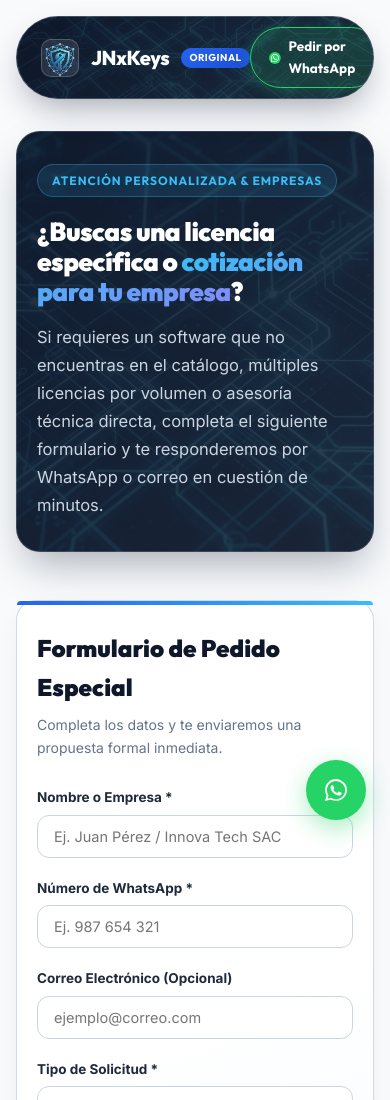
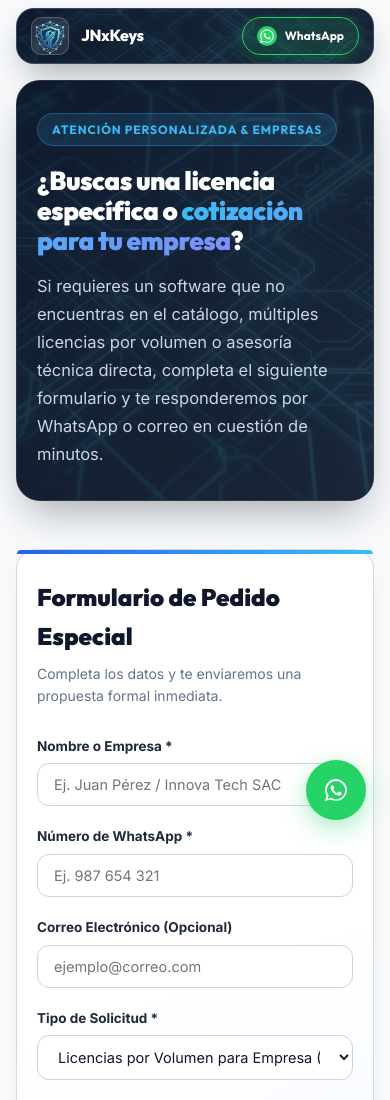
Before and after one commit to JNxKeys/JNxKeys.github.io, a plain HTML site: page contacto/index.html in a window 390 px wide. Shown: the top 1100 px of the page. Drawn offline with Linux system fonts and the light colour scheme.

Commit message:
fix(responsive): ensure 100% full background coverage for hero and nav on tablets and mobiles

```diff
--- a/contacto/index.html
+++ b/contacto/index.html
@@ -71,9 +71,7 @@
             display: flex;
             align-items: center;
             justify-content: space-between;
-            background: linear-gradient(135deg, rgba(15, 23, 42, 0.90) 0%, rgba(30, 41, 59, 0.85) 100%), url('/assets/img/hero_tech_bg.jpg') center/cover no-repeat;
-            background-size: 110% auto;
-            animation: heroBgPan 25s ease-in-out infinite alternate;
+            background-color: #0F172A;
             backdrop-filter: blur(20px);
             -webkit-backdrop-filter: blur(20px);
             border: 1px solid rgba(255, 255, 255, 0.2);
@@ -83,10 +81,27 @@
             position: relative;
             overflow: hidden;
         }
-        @keyframes heroBgPan {
-            0% { background-position: 0% 0%; background-size: 106% auto; }
-            50% { background-position: 50% 100%; background-size: 115% auto; }
-            100% { background-position: 100% 50%; background-size: 106% auto; }
+        .nav-wrap::before {
+            content: '';
+            position: absolute;
+            top: -10%;
+            left: -10%;
+            width: 120%;
+            height: 120%;
+            background: linear-gradient(135deg, rgba(15, 23, 42, 0.90) 0%, rgba(30, 41, 59, 0.85) 100%), url('/assets/img/hero_tech_bg.jpg') center/cover no-repeat;
+            pointer-events: none;
+            z-index: 0;
+            animation: heroCoverPan 25s ease-in-out infinite alternate;
+            will-change: transform;
+        }
+        .nav-wrap > * {
+            position: relative;
+            z-index: 1;
+        }
+        @keyframes heroCoverPan {
+            0% { transform: scale(1) translate(0, 0); }
+            50% { transform: scale(1.05) translate(-1.5%, -1%); }
+            100% { transform: scale(1.02) translate(1.5%, 1%); }
         }
         .brand-logo {
             display: flex;
@@ -155,16 +170,37 @@
             box-shadow: 0 8px 24px rgba(37, 211, 102, 0.45);
         }
 
-        /* Hero Contacto */
+        /* Hero Contacto CON COBERTURA 100% Y MOVIMIENTO DINÁMICO */
         .page-hero {
             position: relative;
-            background: linear-gradient(135deg, rgba(15, 23, 42, 0.92) 0%, rgba(30, 41, 59, 0.88) 100%), url('/assets/img/hero_tech_bg.jpg') center/cover no-repeat;
+            background-color: #0B1120;
             border-radius: 32px;
             padding: 56px 48px;
             color: #fff;
             margin-bottom: 48px;
             border: 1px solid rgba(255, 255, 255, 0.15);
             box-shadow: 0 20px 40px -10px rgba(15, 23, 42, 0.35);
+            overflow: hidden;
+        }
+        .page-hero::before {
+            content: '';
+            position: absolute;
+            top: -6%;
+            left: -6%;
+            width: 112%;
+            height: 112%;
+            background: linear-gradient(135deg, rgba(15, 23, 42, 0.92) 0%, rgba(30, 41, 59, 0.88) 100%), url('/assets/img/hero_tech_bg.jpg') center/cover no-repeat;
+            pointer-events: none;
+            z-index: 0;
+            animation: heroCoverPan 22s ease-in-out infinite alternate;
+            will-change: transform;
+        }
+        .page-hero > * {
+            position: relative;
+            z-index: 1;
+        }
+        .wa-text-short {
+            display: none;
         }
         .page-tag {
             display: inline-flex;
@@ -460,24 +496,37 @@
         .wa-fab svg { width: 32px; height: 32px; fill: #fff; }
 
         @media (max-width: 1024px) {
+            .nav-wrap { padding: 10px 18px; }
+            .brand-badge { display: none; }
+            .nav-menu { gap: 14px; }
+            .nav-menu a { font-size: 13px; }
+            .btn-wa-header { padding: 8px 14px; font-size: 13px; flex-shrink: 0; }
+            .page-hero { padding: 44px 32px; }
             .contact-layout { grid-template-columns: 1fr; }
             .footer-grid { grid-template-columns: repeat(2, 1fr); gap: 32px; }
         }
-        @keyframes heroBgPanMobile {
-            0% { background-position: center 0%; background-size: auto 120%; }
-            50% { background-position: center 60%; background-size: auto 132%; }
-            100% { background-position: center 100%; background-size: auto 120%; }
+
+        @media (max-width: 860px) {
+            .nav-menu { gap: 10px; }
+            .nav-menu a { font-size: 12.5px; }
+            .wa-text-full { display: none; }
+            .wa-text-short { display: inline; }
+            .btn-wa-header { padding: 7px 12px; font-size: 12.5px; }
         }
 
         @media (max-width: 640px) {
             .container { padding: 0 16px; }
+            header.nav-bar { padding-top: 8px; margin-bottom: 16px; }
+            .nav-wrap { padding: 8px 14px; border-radius: 18px; }
+            .brand-name { font-size: 16px; }
+            .brand-badge { display: none; }
+            .btn-wa-header { padding: 8px 14px; font-size: 12px; }
             .nav-menu { display: none; }
+            .wa-text-full { display: none; }
+            .wa-text-short { display: inline; }
             .page-hero {
                 padding: 32px 20px;
                 border-radius: 24px;
-                background-size: auto 125%;
-                background-position: center top;
-                animation: heroBgPanMobile 18s ease-in-out infinite alternate;
             }
             .page-title { font-size: 26px; }
             .form-card { padding: 28px 20px; border-radius: 20px; }
@@ -509,7 +558,8 @@
                         <circle cx="16" cy="16" r="16" fill="#25D366"/>
                         <path fill="#fff" d="M23.47 8.52A10.9 10.9 0 0 0 16.02 5c-6.01 0-10.9 4.89-10.9 10.9 0 1.92.5 3.8 1.46 5.46L5 27l5.8-1.52a10.9 10.9 0 0 0 5.22 1.33h.005c6.01 0 10.9-4.89 10.9-10.9a10.84 10.84 0 0 0-3.45-7.79zm-7.45 16.77h-.004a9.06 9.06 0 0 1-4.61-1.26l-.33-.196-3.44.9.92-3.35-.215-.345a9.05 9.05 0 0 1-1.39-4.83c0-5.01 4.08-9.09 9.1-9.09a9.04 9.04 0 0 1 6.43 2.67 9.03 9.03 0 0 1 2.66 6.43c0 5.01-4.08 9.09-9.1 9.09zm4.99-6.81c-.27-.14-1.61-.79-1.86-.88-.25-.09-.43-.14-.61.14-.18.27-.7.88-.86 1.06-.16.18-.32.2-.59.07-.27-.14-1.13-.42-2.16-1.34-.8-.71-1.34-1.6-1.5-1.87-.16-.27-.02-.42.12-.55.12-.12.27-.32.41-.48.14-.16.18-.27.27-.45.09-.18.05-.34-.02-.48-.07-.14-.61-1.48-.84-2.02-.22-.53-.44-.46-.61-.47l-.52-.01c-.18 0-.48.07-.73.34-.25.27-.96.94-.96 2.29 0 1.35.98 2.66 1.12 2.84.14.18 1.93 2.95 4.68 4.14.65.28 1.16.45 1.56.58.66.21 1.25.18 1.72.11.53-.08 1.61-.66 1.83-1.29.23-.63.23-1.17.16-1.29-.07-.11-.25-.18-.52-.32z"/>
                     </svg>
-                    <span>Pedir por WhatsApp</span>
+                    <span class="wa-text-full">Pedir por WhatsApp</span>
+                    <span class="wa-text-short">WhatsApp</span>
                 </a>
             </div>
         </div>
```
Also changed, not shown: index.html (+61 -23 lines), nosotros/index.html (+66 -17 lines).
